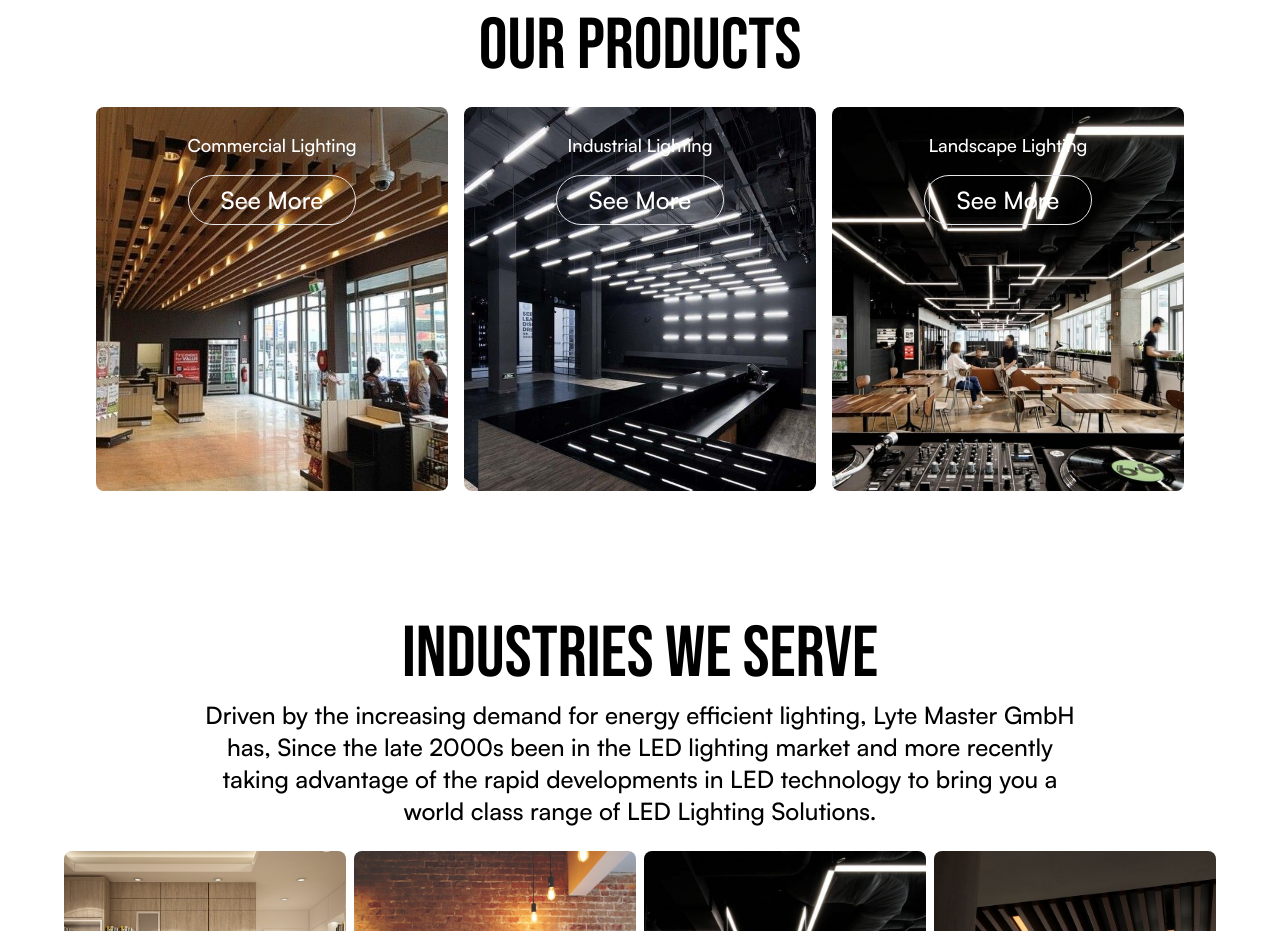
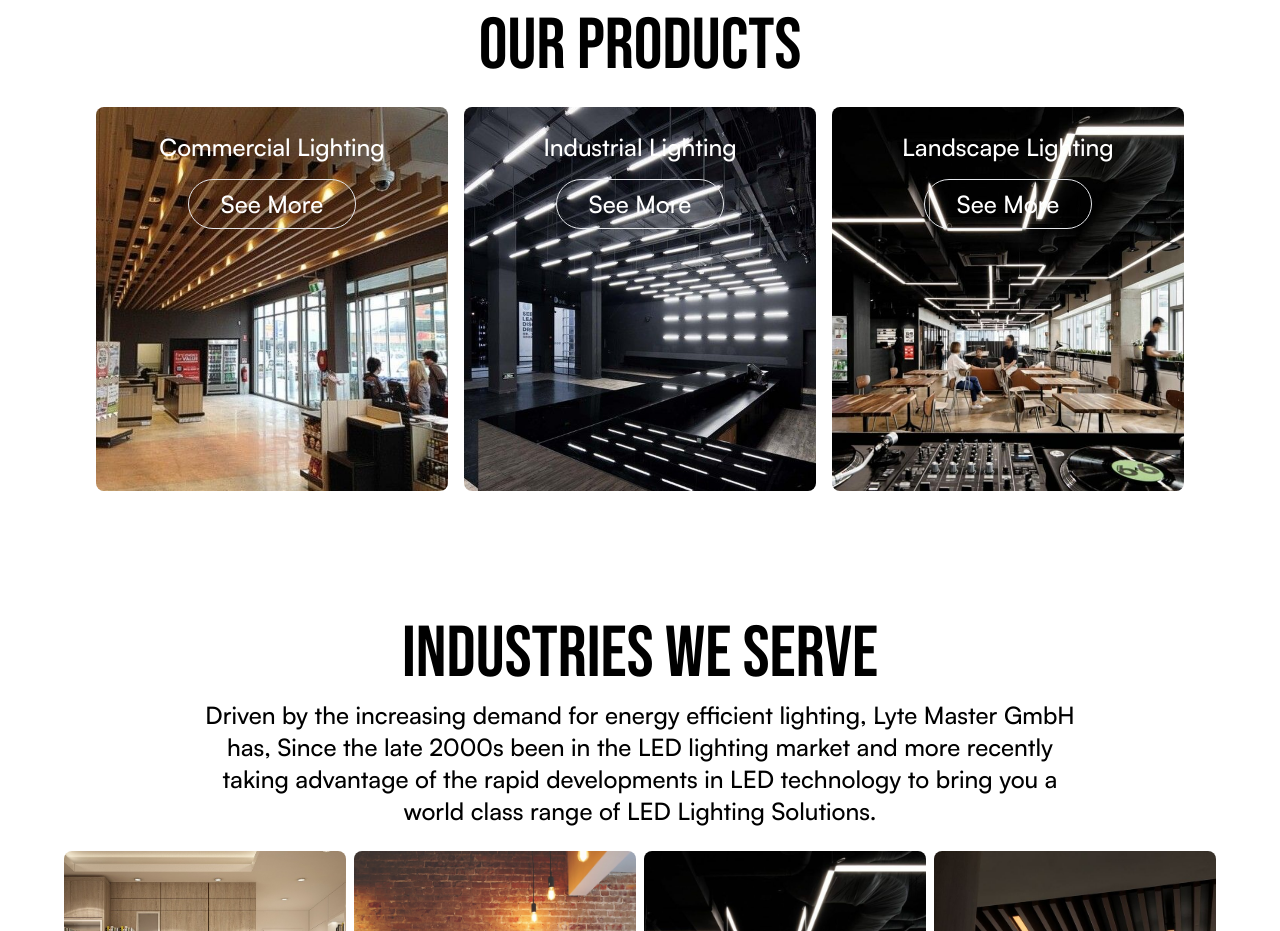
Before and after one commit to goutham-shankar/lytemaster, a Next.js app: page / in a window 1280 px wide. Shown: the part 1860-2791 px from the top of the page. Built offline with nearby package versions, Linux system fonts and the light colour scheme.

Commit message:
update: increased text size for product card title on larger devices

```diff
--- a/src/app/page.jsx
+++ b/src/app/page.jsx
@@ -46,7 +46,7 @@ const ProductCard = ({ title, cta, thumbnail }) => {
         className="h-full rounded-lg object-cover"
       />
       <div className="absolute top-0 left-0 w-full py-6 flex flex-col gap-4 justify-center items-center">
-        <h1 className="text-lg text-white text-center">{title}</h1>
+        <h1 className="text-lg text-white text-center xl:text-2xl">{title}</h1>
         <CtaButton
           name={cta.text}
           href={cta.href}
```
